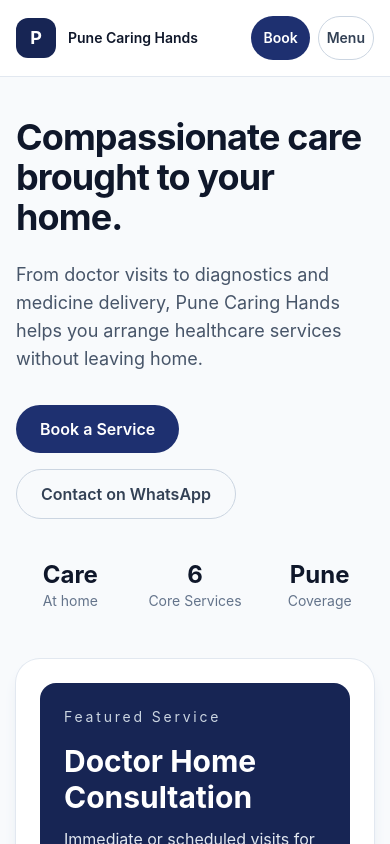
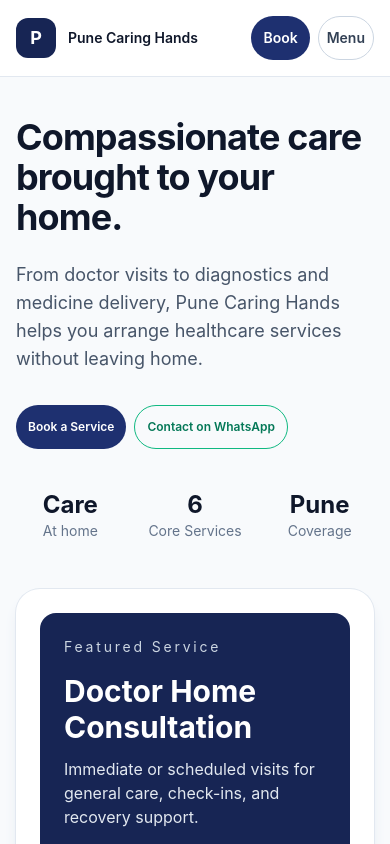
Before and after one commit to mdadnan2/Pune-Caring-Hands, a Next.js app in the folder apps/web/: page / in a window 390 px wide. Shown: the top 844 px of the page. Built offline with nearby package versions, Linux system fonts and the light colour scheme.

Commit message:
fix(web): keep homepage CTAs inline on mobile

```diff
--- a/apps/web/app/page.tsx
+++ b/apps/web/app/page.tsx
@@ -16,10 +16,10 @@ export default function HomePage() {
               From doctor visits to diagnostics and medicine delivery, Pune Caring Hands helps you
               arrange healthcare services without leaving home.
             </p>
-            <div className="mt-8 flex flex-wrap gap-4">
+            <div className="mt-8 flex flex-nowrap gap-2 sm:gap-4">
               <Link
                 href="/book"
-                className="inline-flex items-center justify-center rounded-full bg-navy-700 px-6 py-3 text-base font-semibold text-white transition hover:bg-navy-800"
+                className="inline-flex min-h-11 shrink-0 items-center justify-center rounded-full bg-navy-700 px-3 py-3 text-xs font-semibold text-white transition hover:bg-navy-800 focus-visible:outline-none focus-visible:ring-2 focus-visible:ring-navy-700 focus-visible:ring-offset-2 sm:px-6 sm:text-base"
               >
                 Book a Service
               </Link>
@@ -27,7 +27,7 @@ export default function HomePage() {
                 href="https://wa.me/+918605906083"
                 target="_blank"
                 rel="noreferrer"
-                className="inline-flex items-center justify-center rounded-full border border-slate-300 px-6 py-3 text-base font-semibold text-slate-700 transition hover:bg-slate-100"
+                className="inline-flex min-h-11 shrink-0 items-center justify-center whitespace-nowrap rounded-full border border-emerald-500 px-3 py-3 text-xs font-semibold text-emerald-700 transition hover:bg-emerald-50 focus-visible:outline-none focus-visible:ring-2 focus-visible:ring-emerald-600 focus-visible:ring-offset-2 sm:px-6 sm:text-base"
               >
                 Contact on WhatsApp
               </a>
```
